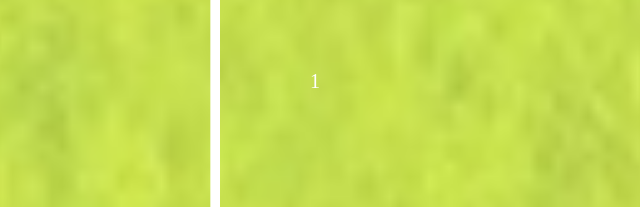
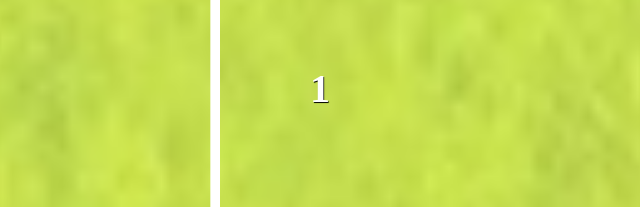
Before and after one commit to kazu-robo/1mm-game, a plain HTML site: page index.html in a window 1280 px wide. Both pictures are taken after a click on the button "START". Shown: the part 156-363 px from the top of the page, 330-970 px from the left. Drawn offline with Linux system fonts and the light colour scheme.

Commit message:
count down design

```diff
--- a/1mm-main.css
+++ b/1mm-main.css
@@ -113,9 +113,12 @@ span{
 }
 
 .count-down{
-    font-size: 20px;
+    font-size: 40px;
     color: white;
     visibility: hidden;
+    line-height:0.95em;
+	font-weight:bold;
+	text-shadow: 0.02em 0.02em 0.02em rgba(0,0,0,1);
 }
 
 .content-box3{
```
